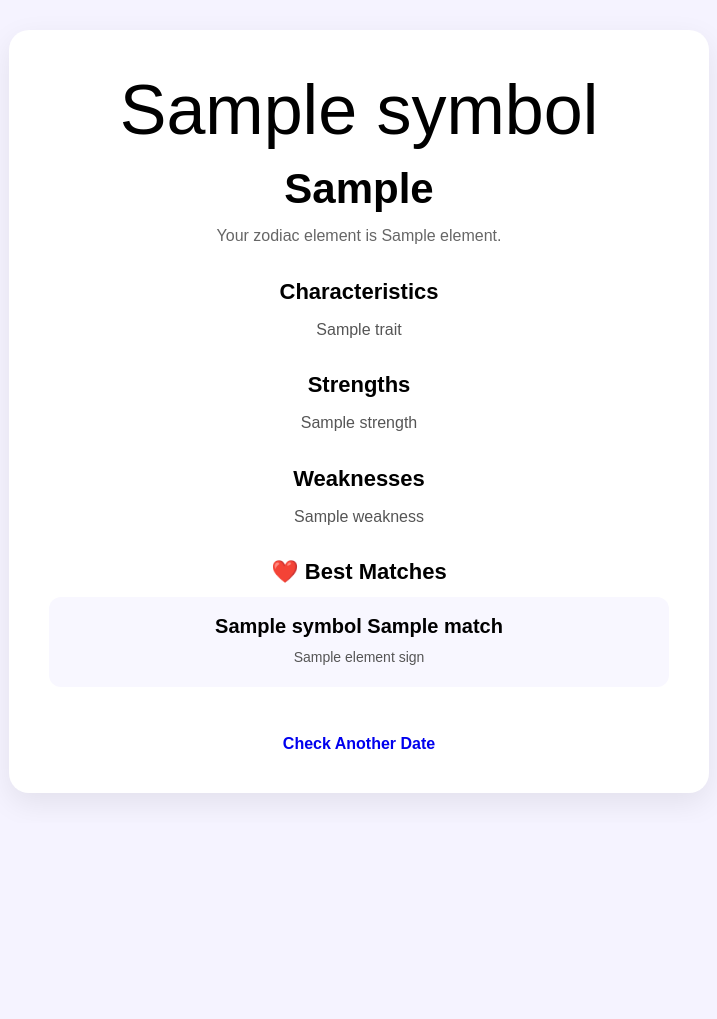
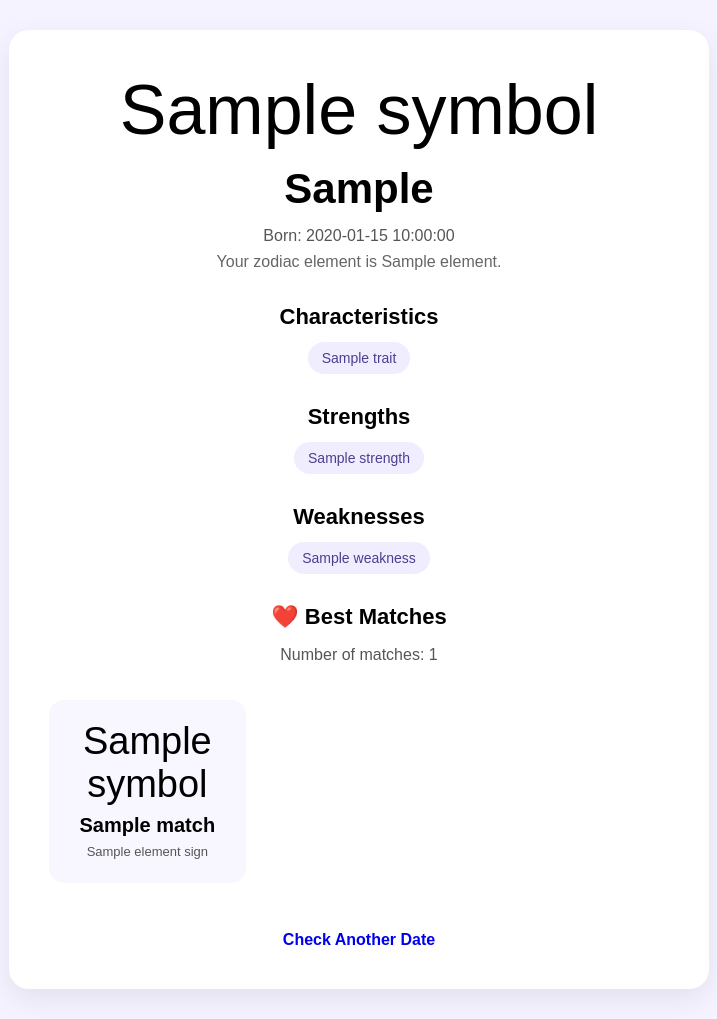
Before and after one commit to OfficialHobs/zodiac-checker, a Flask app: template templates/result.html in a window 1280 px wide. Shown: the whole page, without its empty margins (281-998 px from the left). Before the commit the page ends 797 px from the top, so only its background shows below. Run offline with Flask 3, Linux system fonts and the light colour scheme; the template is opened without the code that fills it: most values are stand-ins (such as "Sample title", 1, 10 or a date in 2020).

Commit message:
polished and updated html informations

```diff
--- a/app.py
+++ b/app.py
@@ -27,29 +27,34 @@ def zodiac():
     day = birth_date.day
 
     zodiac_sign = get_zodiac(month, day)
+    #zodiac sign = aries
 
     zodiac_info = zodiac_data[zodiac_sign]
+    #zodiac info = details about the zodiac sign
 
     match_names = zodiac_info["matches"]
+    #match names =matches ---gotten from zodiac info
 
     matches = []
-# for each match which is aries in match names which is aries, aquirus for example
+    for match in match_names:
+# for each match in match names
 # update the list called matches
-#  with the values(informations) of those matches(zodiac data =match)
-    for match in match_names:
-       match_info = zodiac_data[match]
+# with the values(informations) of those matches(zodiac data =match)
 
-    matches.append({
-        "name": match,
-        "symbol": match_info["symbol"],
-        "element": match_info["element"]
-    })
+        match_info = zodiac_data[match]
+
+        matches.append({
+            "name": match,
+            "symbol": match_info["symbol"],
+            "element": match_info["element"]
+        })
 
     return render_template(
         "result.html",
         zodiac_sign=zodiac_sign,
         zodiac_info=zodiac_info,
-        matches=matches
+        matches=matches,
+        dob=dob
     )
 
 
--- a/static/style.css
+++ b/static/style.css
@@ -75,3 +75,50 @@ a {
     text-decoration: none;
     font-weight: bold;
 }
+
+.tags {
+    display: flex;
+    flex-wrap: wrap;
+    justify-content: center;
+    gap: 10px;
+}
+
+.tag {
+    background: #f0edff;
+    padding: 8px 14px;
+    border-radius: 20px;
+    font-size: 14px;
+    color: #4b3f8f;
+    font-weight: 500;
+}
+
+.matches {
+    display: grid;
+    grid-template-columns: repeat(3, 1fr);
+    gap: 15px;
+    margin-top: 20px;
+}
+
+.match {
+    background: #f8f7ff;
+    border-radius: 15px;
+    padding: 20px 10px;
+    transition: transform 0.2s ease;
+}
+
+.match:hover {
+    transform: translateY(-4px);
+}
+
+.match-symbol {
+    font-size: 38px;
+    margin-bottom: 8px;
+}
+
+.match h3 {
+    margin-bottom: 5px;
+}
+
+.match p {
+    font-size: 13px;
+}
--- a/templates/result.html
+++ b/templates/result.html
@@ -24,6 +24,10 @@
 
             <h1>{{ zodiac_sign }}</h1>
 
+            <p class="birth-date">
+                Born: {{ dob }}
+            </p>
+
             <p class="subtitle">
                 Your zodiac element is {{ zodiac_info.element }}.
             </p>
@@ -31,35 +35,71 @@
             <h2>Characteristics</h2>
 
             <!-- Jinja join expressions are used to insert Python data into HTML -->
-            <p>
-                {{ zodiac_info.traits | join(" • ") }}
-            </p>
+            <div class="tags">
+
+                {% for trait in zodiac_info.traits %}
+
+                    <span class="tag">
+                        {{ trait }}
+                    </span>
+
+                {% endfor %}
+
+            </div>
 
             <h2>Strengths</h2>
 
-            <p>
-                {{ zodiac_info.strengths | join(" • ") }}
-            </p>
+            <div class="tags">
+
+                {% for strength in zodiac_info.strengths %}
+
+                    <span class="tag">
+                        {{ strength }}
+                    </span>
+
+                {% endfor %}
+
+            </div>
 
             <h2>Weaknesses</h2>
 
-            <p>
-                {{ zodiac_info.weaknesses | join(" • ") }}
-            </p>
+            <div class="tags">
+
+                {% for weakness in zodiac_info.weaknesses %}
+
+                    <span class="tag">
+                        {{ weakness }}
+                    </span>
+
+                {% endfor %}
+
+            </div>
 
             <h2>❤️ Best Matches</h2>
+            <p>Number of matches: {{ matches | length }}</p>
+            {% for match in matches %}
+
+            <div class="matches">
 
                 {% for match in matches %}
 
                     <div class="match">
 
+                        <div class="match-symbol">
+                            {{ match.symbol }}
+                        </div>
+
                         <h3>
-                {{ match.symbol }} {{ match.name }}
+                            {{ match.name }}
                         </h3>
 
                         <p>
                             {{ match.element }} sign
                         </p>
+
+                    </div>
+
+                {% endfor %}
 
             </div>
 
```
Lines whose indentation alone changed are shown as unchanged.
